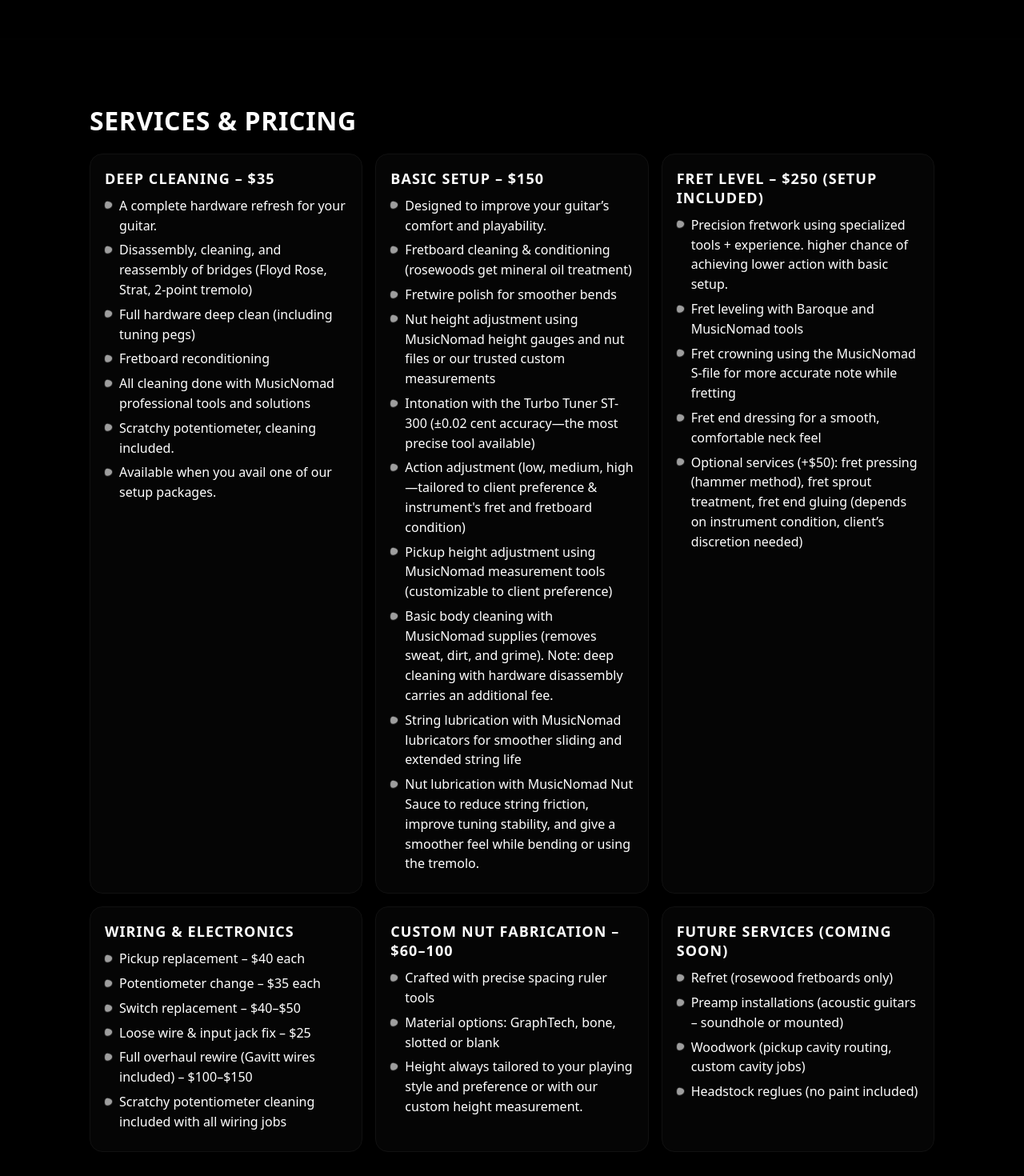
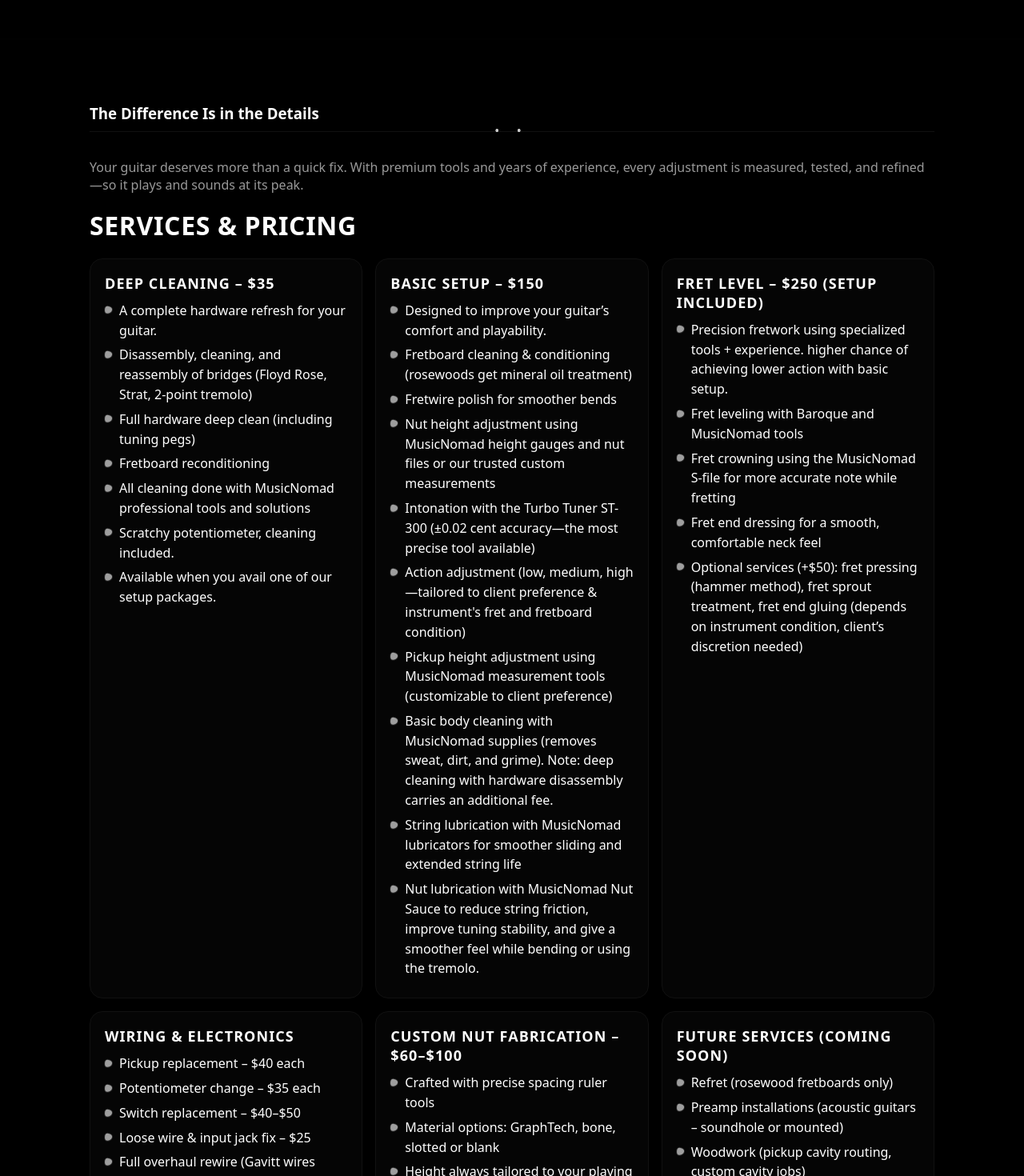
Before and after one commit to sodapop1104/guitarharbour, a Next.js app: page / in a window 1280 px wide. Shown: the part 480-1950 px from the top of the page at 80% size. Built offline with nearby package versions, Linux system fonts and the light colour scheme.

Commit message:
updated services and pricing

```diff
--- a/components/ServicesAndPricing.tsx
+++ b/components/ServicesAndPricing.tsx
@@ -2,6 +2,16 @@ export default function ServicesAndPricing() {
   return (
     <section id="services">
       <div className="container">
+        {/* Preface / value statement */}
+        <div className="reveal" data-anim="up" style={{ marginBottom: 18 }}>
+          <h3 className="gradient-text" style={{ margin: 0 }}>The Difference Is in the Details</h3>
+          <div className="fret-divider" />
+          <p className="muted" style={{ margin: 0 }}>
+            Your guitar deserves more than a quick fix. With premium tools and years of experience,
+            every adjustment is measured, tested, and refined—so it plays and sounds at its peak.
+          </p>
+        </div>
+
         <h2 className="reveal" data-anim="up">Services &amp; Pricing</h2>
 
         <div className="grid stagger reveal" data-anim="up">
@@ -63,7 +73,7 @@ export default function ServicesAndPricing() {
 
           {/* Custom Nut Fabrication */}
           <article className="card service-card">
-            <h3>Custom Nut Fabrication – $60–100</h3>
+            <h3>Custom Nut Fabrication – $60–$100</h3>
             <ul className="pick-list">
               <li>Crafted with precise spacing ruler tools</li>
               <li>Material options: GraphTech, bone, slotted or blank</li>
```
